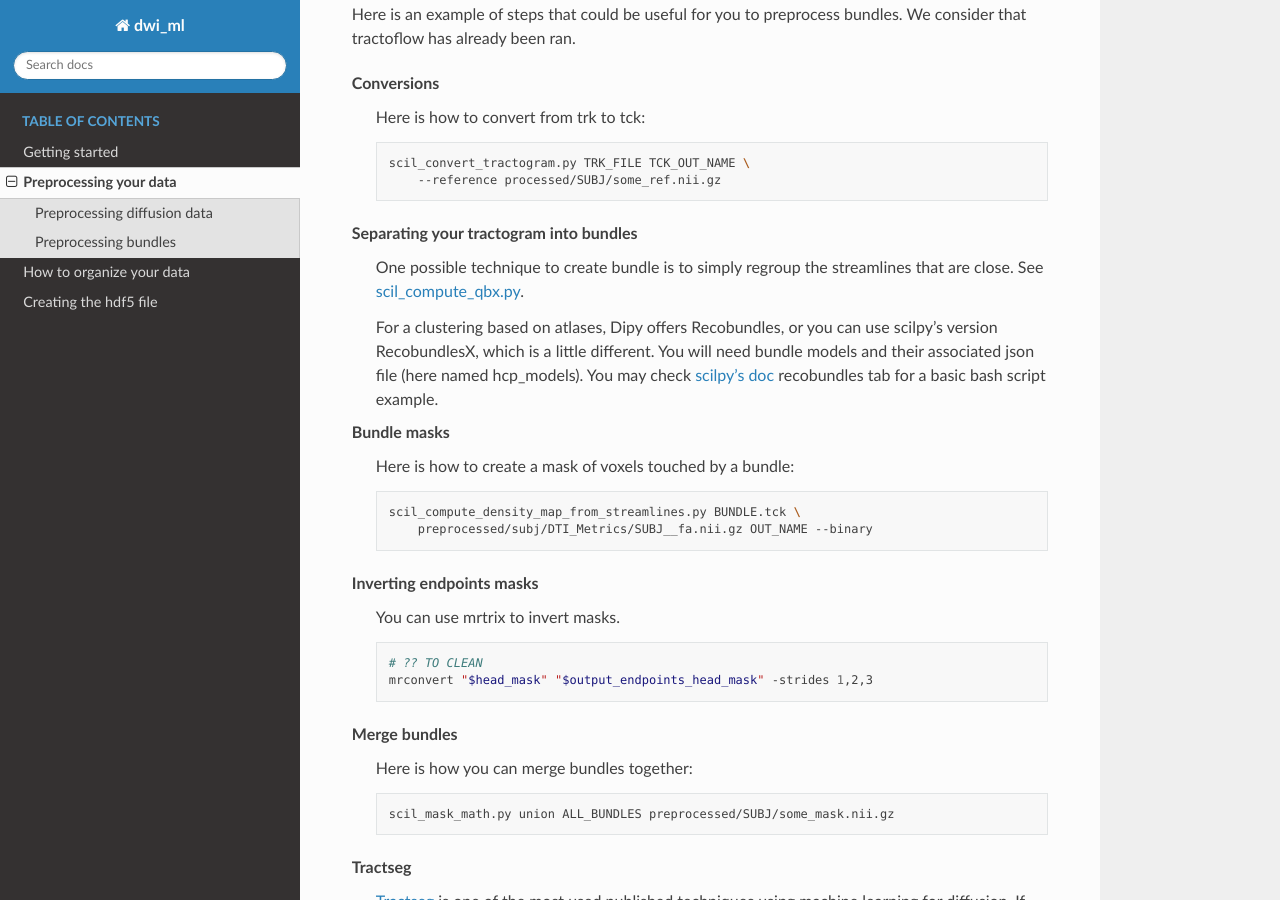
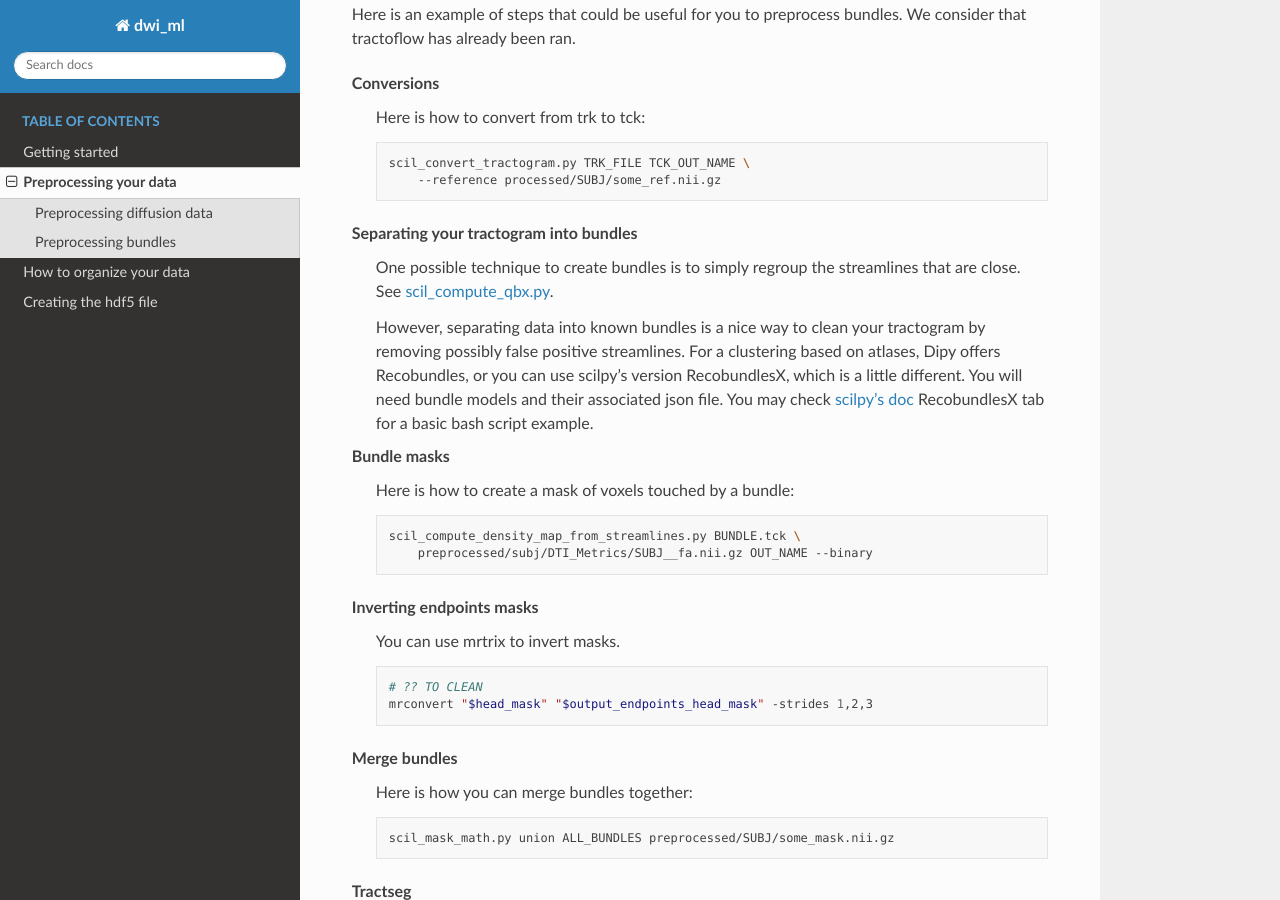
Before and after one commit to scil-vital/dwi_ml, a Sphinx documentation site: the page built from doc/preprocessing.rst, in a window 1280 px wide and 900 px high, scrolled down 365 px. Built offline with Sphinx 7.4.7 and the Read the Docs theme 2.0.0, drawn with Linux system fonts in a browser that asks for light colours.

Commit message:
Adding organizing recobundles

```diff
--- a/doc/preprocessing.rst
+++ b/doc/preprocessing.rst
@@ -22,9 +22,9 @@ Conversions
             --reference processed/SUBJ/some_ref.nii.gz
 
 Separating your tractogram into bundles
-    One possible technique to create bundle is to simply regroup the streamlines that are close. See `scil_compute_qbx.py <https://github.com/scilus/scilpy/blob/master/scripts/scil_compute_qbx.py>`_.
+    One possible technique to create bundles is to simply regroup the streamlines that are close. See `scil_compute_qbx.py <https://github.com/scilus/scilpy/blob/master/scripts/scil_compute_qbx.py>`_.
 
-    For a clustering based on atlases, Dipy offers Recobundles, or you can use scilpy's version RecobundlesX, which is a little different. You will need bundle models and their associated json file (here named hcp_models). You may check `scilpy's doc <https://scil-documentation.readthedocs.io/en/latest/our_tools/recobundles.html>`_ recobundles tab for a basic bash script example.
+    However, separating data into known bundles is a nice way to clean your tractogram by removing possibly false positive streamlines. For a clustering based on atlases, Dipy offers Recobundles, or you can use scilpy's version RecobundlesX, which is a little different. You will need bundle models and their associated json file. You may check `scilpy's doc <https://scil-documentation.readthedocs.io/en/latest/our_tools/recobundles.html>`_ RecobundlesX tab for a basic bash script example.
 
 Bundle masks
     Here is how to create a mask of voxels touched by a bundle:
```
Also changed, not shown: 2 other files.
